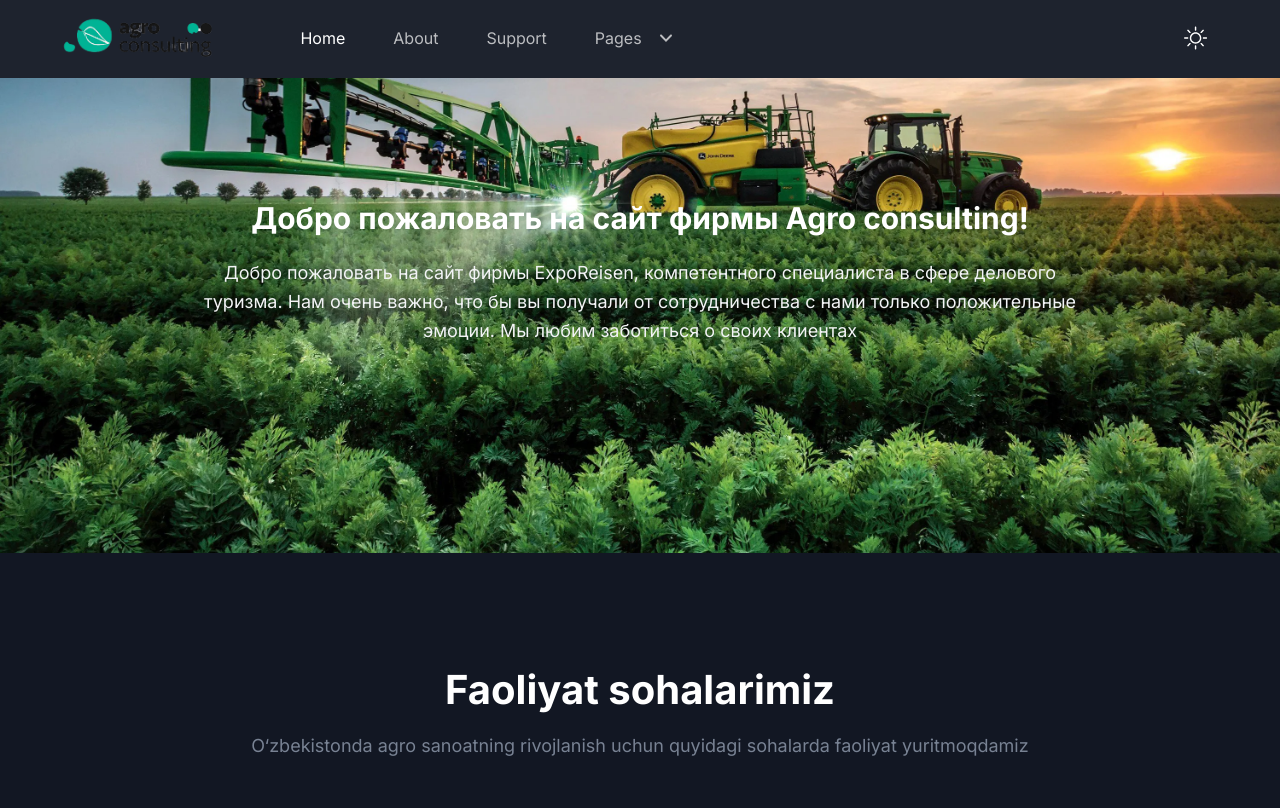
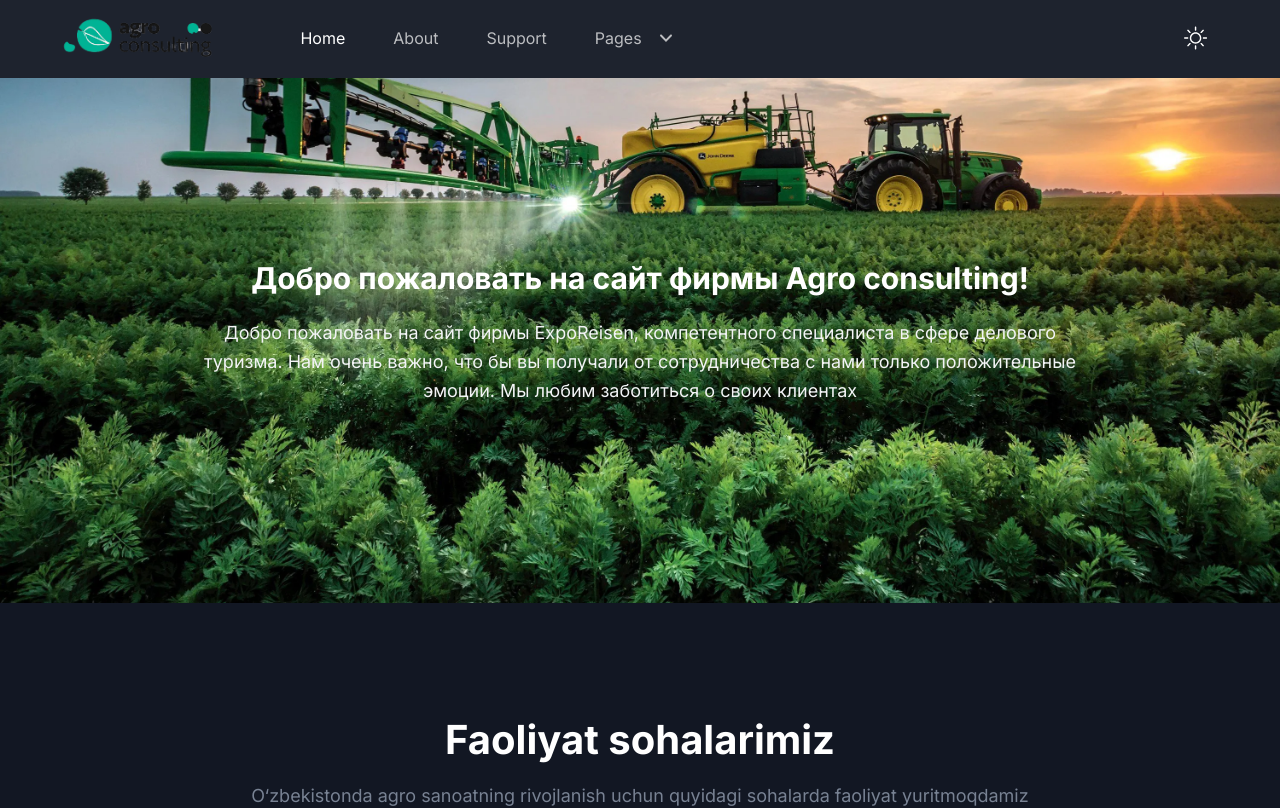
Before and after one commit to Rabbimov/agro-consulting, a Next.js app: page / in a window 1280 px wide. Shown: the top 808 px of the page. Built offline with nearby package versions, Linux system fonts and the light colour scheme.

Commit message:
changes are added

```diff
--- a/src/app/page.tsx
+++ b/src/app/page.tsx
@@ -34,7 +34,7 @@ export default function Home() {
       {/* <Testimonials /> */}
       {/* <Pricing /> */}
       <Blog />
-      <Contact />
+      {/* <Contact /> */}
     </>
   );
 }
--- a/src/components/Hero/index.tsx
+++ b/src/components/Hero/index.tsx
@@ -6,7 +6,7 @@ const Hero = () => {
     <>
       <section
         id="home"
-        className="relative z-10 overflow-hidden bg-white pb-16 pt-[120px] dark:bg-gray-dark md:pb-[120px] md:pt-[160px] xl:pb-[160px] xl:pt-[200px] 2xl:pb-[200px] 2xl:pt-[240px]"
+        className="relative z-10 overflow-hidden bg-white pb-16 pt-[120px] dark:bg-gray-dark md:pb-[110px] md:pt-[200px] xl:pb-[150px] xl:pt-[260px] 2xl:pb-[180px] 2xl:pt-[320px]"
       >
         <div className="container">
           <div className="-mx-4 flex flex-wrap">
```
